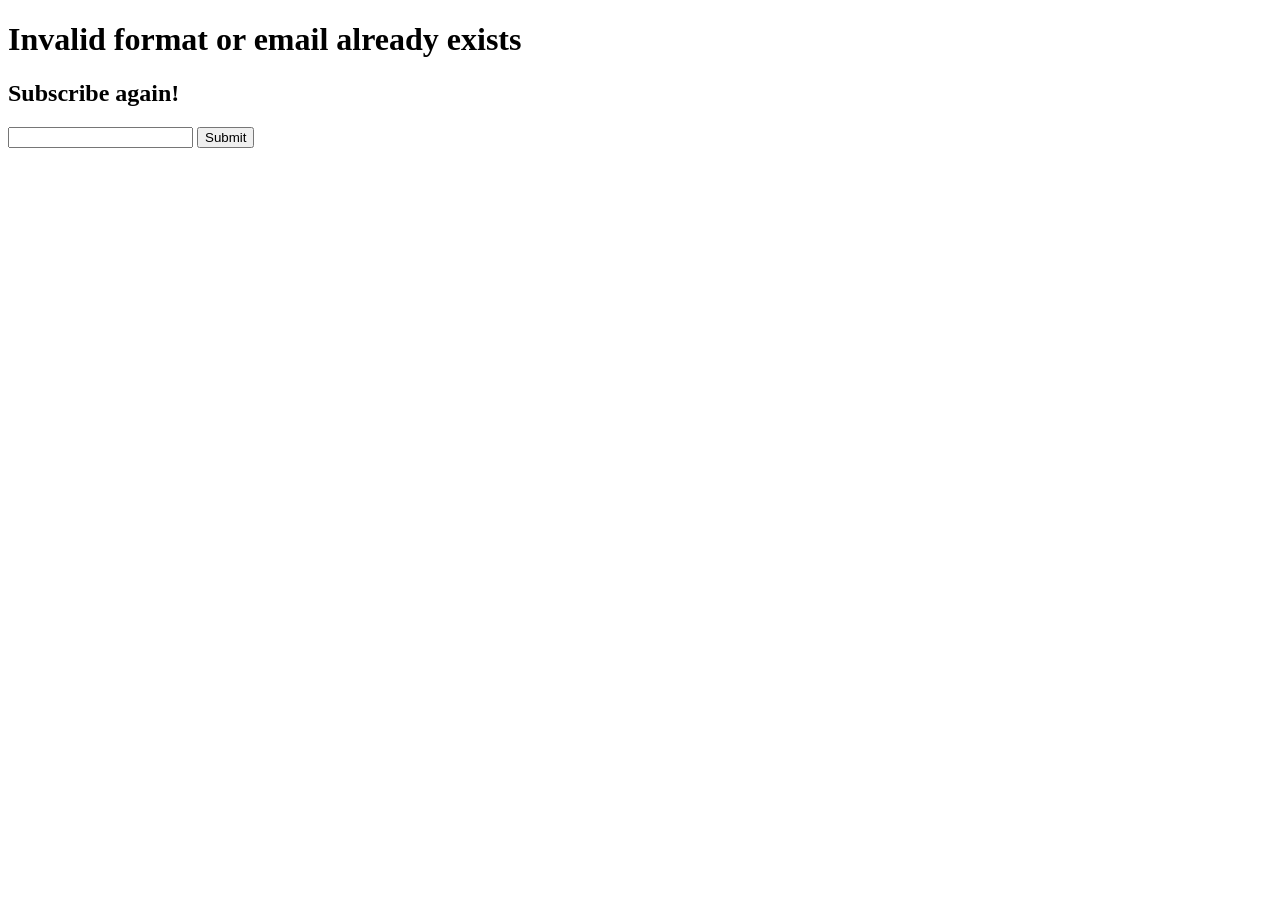
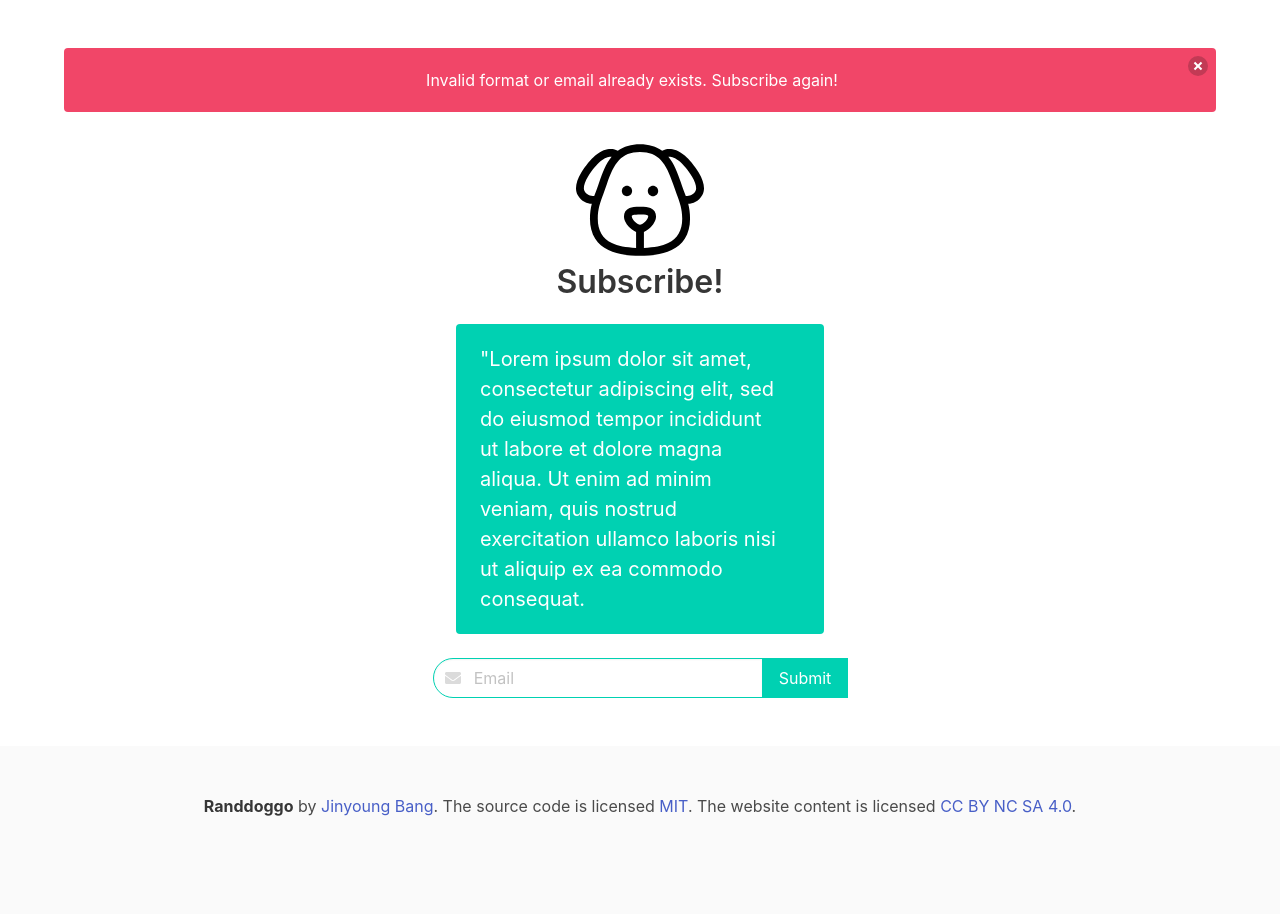
Before and after one commit to jinyoungbang/Randoggo, a Flask app: template templates/invalid-subscribe.html in a window 1280 px wide. Before the commit the page ends 148 px from the top, so only its background shows below. Run offline with Flask 2, Linux system fonts and the light colour scheme; the template is opened without the code that fills it, so the values that code supplies are empty; some libraries are stand-ins or nearby versions.

Commit message:
Added clean UI to invalid-subscribe
- Check if the merge also includes the images folder.

```diff
--- a/templates/invalid-subscribe.html
+++ b/templates/invalid-subscribe.html
@@ -1,10 +1,72 @@
 <!DOCTYPE html>
+<html>
+    <head>
+        <meta charset="utf-8" />
+        <meta name="viewport" content="width=device-width, initial-scale=1" />
+        <title>Welcome!</title>
+        <link rel="stylesheet" href="https://cdn.jsdelivr.net/npm/bulma@0.8.0/css/bulma.min.css">
+        <script defer src="https://use.fontawesome.com/releases/v5.3.1/js/all.js"></script>
+        <style>
 
-<body>
-    <h1>Invalid format or email already exists</h1>
-    <h2>Subscribe again!</h2>
-    <form action="http://localhost:5000/result" method="POST">
-        <input type="text" name="email">
-        <input type="submit">
-    </form>
-</body>
+.center {
+    display: flex;
+    justify-content: center;
+    align-items: center;
+}
+
+        </style>
+    </head>
+    <body>
+        <section class="hero is-fullheight has-background-white">
+            <div class="hero-body">
+                <div class="container">
+                    <div class="notification is-danger">
+                        <button class="delete"></button>
+                        <p class="center">
+                            Invalid format or email already exists. Subscribe again!
+                        </p>
+                    </div>
+                    <figure class="image center">
+                        <img src="images/dog.svg" style="max-width: 128px;">
+                    </figure>
+                    <h1 class="title center">
+                        Subscribe!
+                    </h1>
+                    <div class="columns">
+                        <div class="column"></div>
+                        <div class="column">
+                            <div class="notification is-primary is-size-5">
+                                "Lorem ipsum dolor sit amet, consectetur adipiscing elit, sed do eiusmod tempor incididunt ut labore et dolore magna aliqua. Ut enim ad minim veniam, quis nostrud exercitation ullamco laboris nisi ut aliquip ex ea commodo consequat.
+                            </div>
+                        </div>
+                        <div class="column"></div>
+                    </div>
+                    <div class="container center">
+                        <form action="http://localhost:5000/result" method="POST">
+                            <div class="field has-addons">
+                                  <p class="control has-icons-left has-icons-right">
+                                    <input class="input is-primary is-rounded" type="text" name="email" placeholder="Email">
+                                    <span class="icon is-small is-left">
+                                      <i class="fas fa-envelope"></i>
+                                    </span>
+                                    <div class="control">
+                                      <button class="button is-primary">Submit</button>
+                                    </div>
+                                  </p>
+                            </div>
+                        </form>
+                    </div>
+                </div>
+            </div>
+            <footer class="footer">
+              <div class="content has-text-centered">
+                <p>
+                  <strong>Randdoggo</strong> by <a href="https://jgthms.com">Jinyoung Bang</a>. The source code is licensed
+                  <a href="http://opensource.org/licenses/mit-license.php">MIT</a>. The website content
+                  is licensed <a href="http://creativecommons.org/licenses/by-nc-sa/4.0/">CC BY NC SA 4.0</a>.
+                </p>
+              </div>
+            </footer>
+        </section>
+    </body>
+</html>
```
Also changed, not shown: templates/index.html (+9 -0 lines).
